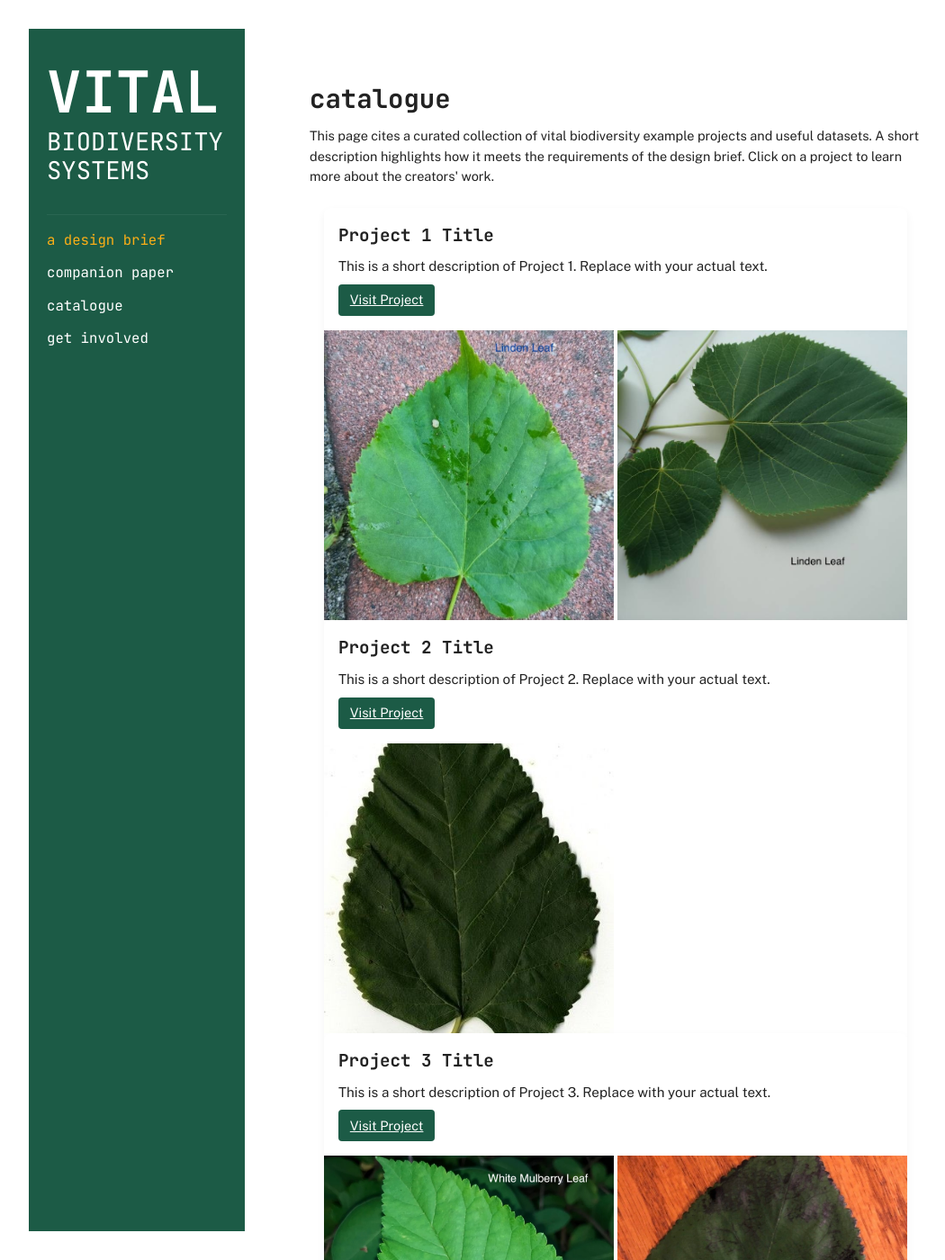
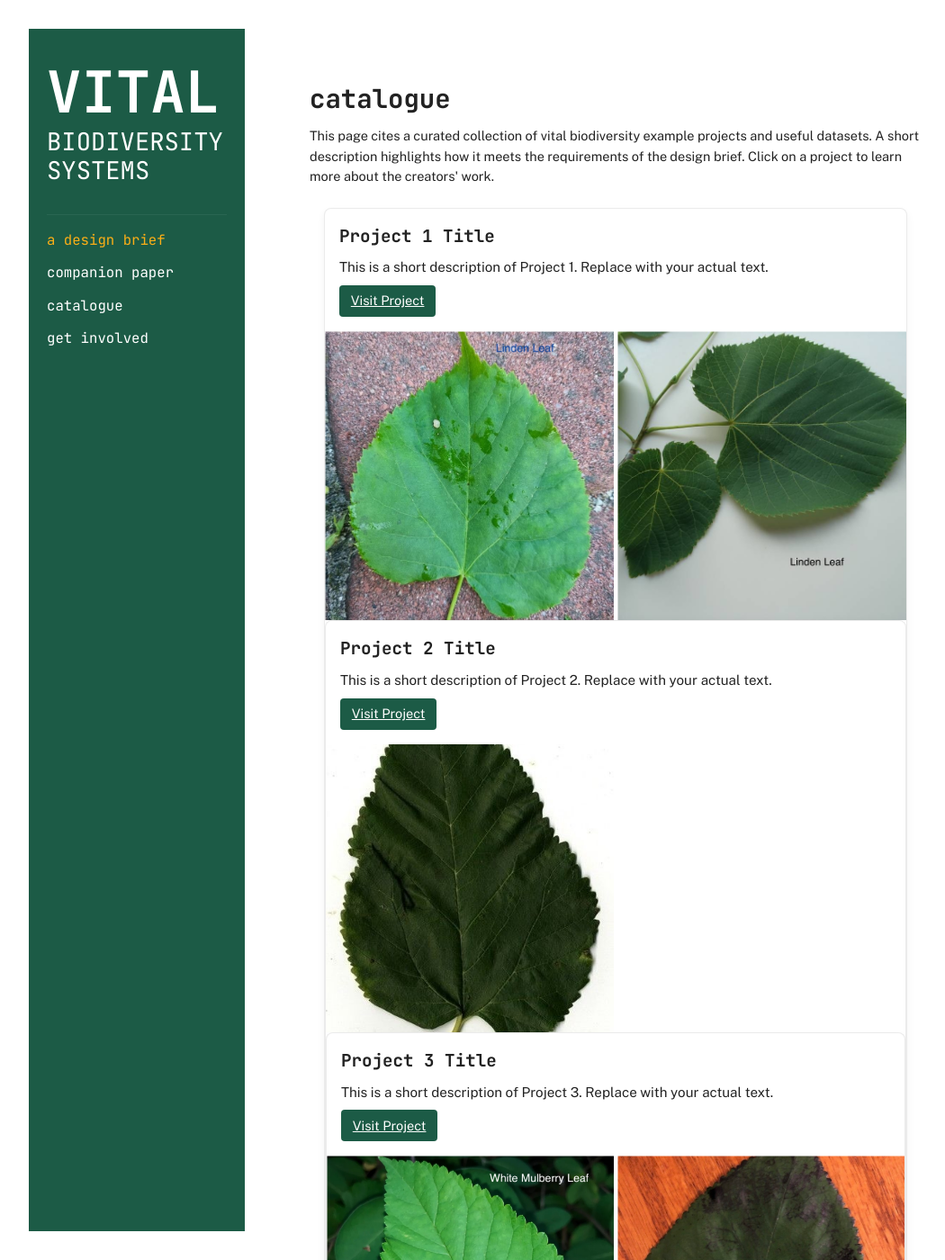
Before and after one commit to vitalbiodiversity/vitalbiodiversity.github.io, a Jekyll site: the page built from catalogue.md, in a window 1280 px wide and 1400 px high. Shown: the whole window at 90% size, without its empty margins (58-1108 px from the left). Built offline with Jekyll 4.4.1, drawn with Linux system fonts in a browser that asks for light colours.

Commit message:
Update catalogue.css

```diff
--- a/assets/css/catalogue.css
+++ b/assets/css/catalogue.css
@@ -16,6 +16,7 @@
   transition: transform 0.3s ease, box-shadow 0.3s ease;
   margin: 0; /* ensure no margin collapse */
   position: relative;
+  border: 1px solid rgba(0,0,0,0.08); /* visual separation */
 }
 
 .catalogue-card:hover {
```
